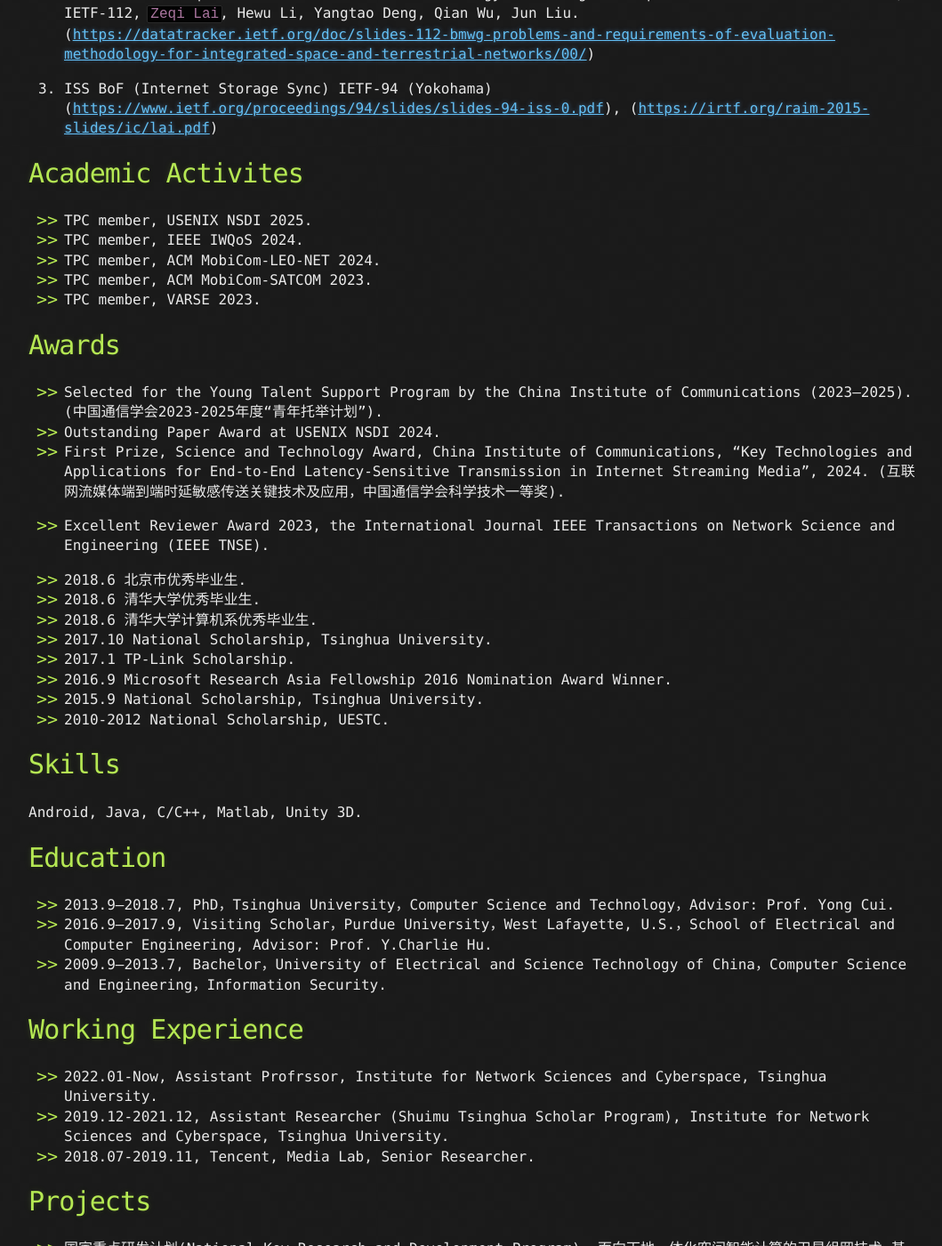
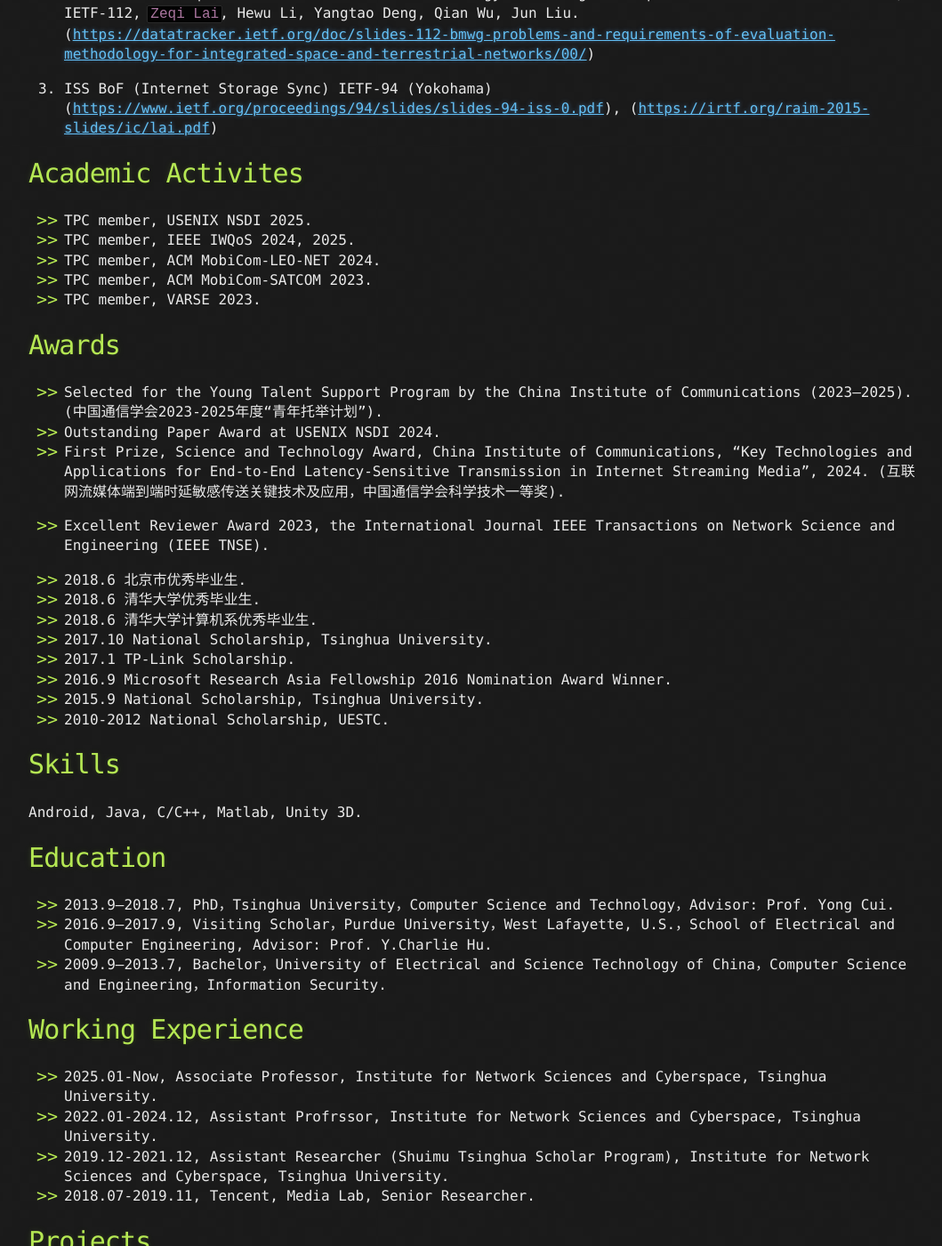
Before and after one commit to lzq8272587/lzq8272587.github.io, a Jekyll site: the page built from index.md, in a window 1280 px wide and 1400 px high, scrolled down 6220 px. Shown: the whole window at 89% size, without its empty margins (108-1167 px from the left). Built offline with Jekyll 4.4.1, drawn with Linux system fonts in a browser that asks for light colours; our own code applies the rules of GitHub Pages for plain Markdown files; some of the changed text lies outside the part shown.

Commit message:
Update index.md

```diff
--- a/index.md
+++ b/index.md
@@ -6,7 +6,7 @@
 
 * `Address:` Fit building 1-217, Tsinghua University, Beijing, China
 
-I am currently an assistant professor at the [Institute for Network Sciences and Cyberspace](https://www.insc.tsinghua.edu.cn/), Tsinghua University. I received my Ph.D. in Computer Science from Tsinghua University (Supervisor: Prof. Yong Cui) in 2018 and B.E. in Computer Science from the University of Electronic Science and Technology of China (UESTC) in 2013. I was a visiting scholar at the School of Electrical and Computer Engineering, Purdue University from 2016 to 2017, working with Prof. Y.Charlie Hu.
+I am currently an associate professor at the [Institute for Network Sciences and Cyberspace](https://www.insc.tsinghua.edu.cn/), Tsinghua University. I received my Ph.D. in Computer Science from Tsinghua University (Supervisor: Prof. Yong Cui) in 2018 and B.E. in Computer Science from the University of Electronic Science and Technology of China (UESTC) in 2013. I was a visiting scholar at the School of Electrical and Computer Engineering, Purdue University from 2016 to 2017, working with Prof. Y.Charlie Hu.
 
 After graduating from Tsinghua University, my first job was as a senior researcher at Tencent Media Lab from July 2018 to Nov 2019. Together with my excellent colleagues, we designed and implemented a flexible and low-latency network engine called Peregrine Falcon (the bird that can achieve the greatest airspeed in the world!), which was later used by [WeMeet/VooV](https://voovmeeting.com/), a large-scale commercial videoconferencing application. I led the protocol design and congestion control algorithms in Peregrine. The Peregrine engine has served hundreds of millions of real-time communication (RTC) users.
 
@@ -17,7 +17,7 @@
 
 # Research Topics
 
-* `Mobile Computing`, `Wireless Networks`, `Satellite Internet`, `Network Security`, `Space Edge Computing and Intelligence`.
+* `Satellite Internet`, `Space Edge Computing and Intelligence`, `Mobile Computing`, `Wireless Networks`, `Network Security`.
 
 # Selected Publications
 
@@ -169,7 +169,7 @@
 
 # Academic Activites
 *  TPC member, USENIX NSDI 2025.
-*  TPC member, IEEE IWQoS 2024.
+*  TPC member, IEEE IWQoS 2024, 2025.
 *  TPC member, ACM MobiCom-LEO-NET 2024.
 *  TPC member, ACM MobiCom-SATCOM 2023.
 *  TPC member, VARSE 2023.
@@ -200,7 +200,8 @@
 *  2009.9–2013.7, Bachelor，University of Electrical and Science Technology of China，Computer Science and Engineering，Information Security.
 
 # Working Experience
-*  2022.01-Now, Assistant Profrssor, Institute for Network Sciences and Cyberspace, Tsinghua University.
+*  2025.01-Now, Associate Professor, Institute for Network Sciences and Cyberspace, Tsinghua University.
+*  2022.01-2024.12, Assistant Profrssor, Institute for Network Sciences and Cyberspace, Tsinghua University.
 *  2019.12-2021.12, Assistant Researcher (Shuimu Tsinghua Scholar Program), Institute for Network Sciences and Cyberspace, Tsinghua University.
 *  2018.07-2019.11, Tencent, Media Lab, Senior Researcher.
 
```
